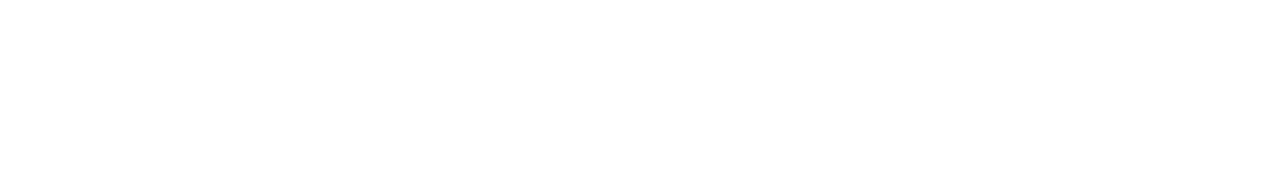
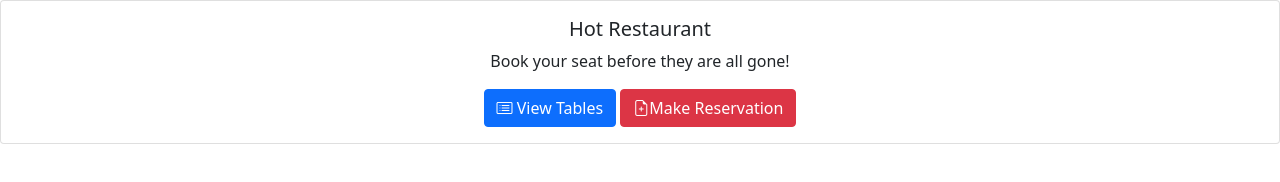
Before and after one commit to jake-tho/hot-restaurant, a plain HTML site: page home.html in a window 1280 px wide. Drawn offline with nearby package versions, Linux system fonts and the light colour scheme.

Commit message:
worked on home page

```diff
--- a/home.html
+++ b/home.html
@@ -4,9 +4,18 @@
 <meta charset="utf-8">
 <title>Hot Restaurant</title>
 	<link href="https://cdn.jsdelivr.net/npm/bootstrap@5.0.0-beta1/dist/css/bootstrap.min.css" rel="stylesheet" integrity="sha384-giJF6kkoqNQ00vy+HMDP7azOuL0xtbfIcaT9wjKHr8RbDVddVHyTfAAsrekwKmP1" crossorigin="anonymous">
+	<link rel="stylesheet" href="https://cdn.jsdelivr.net/npm/bootstrap-icons@1.3.0/font/bootstrap-icons.css">
 	<link type="text/css" rel="stylesheet" href="assets/styles.css">
 </head>
+<body>
+	<div class="card text-center">
+		<div class="card-body">
+    		<h5 class="card-title">Hot Restaurant</h5>
+    		<p class="card-text">Book your seat before they are all gone!</p>
+    		<a href="#" class="btn btn-primary"><i class="bi bi-card-list"></i> View Tables</a>
+			<a href="#" class="btn btn-danger"><i class="bi bi-file-earmark-plus"></i>Make Reservation</a>
+  		</div>
+	</div>
 
-<body>
 </body>
 </html>
```
